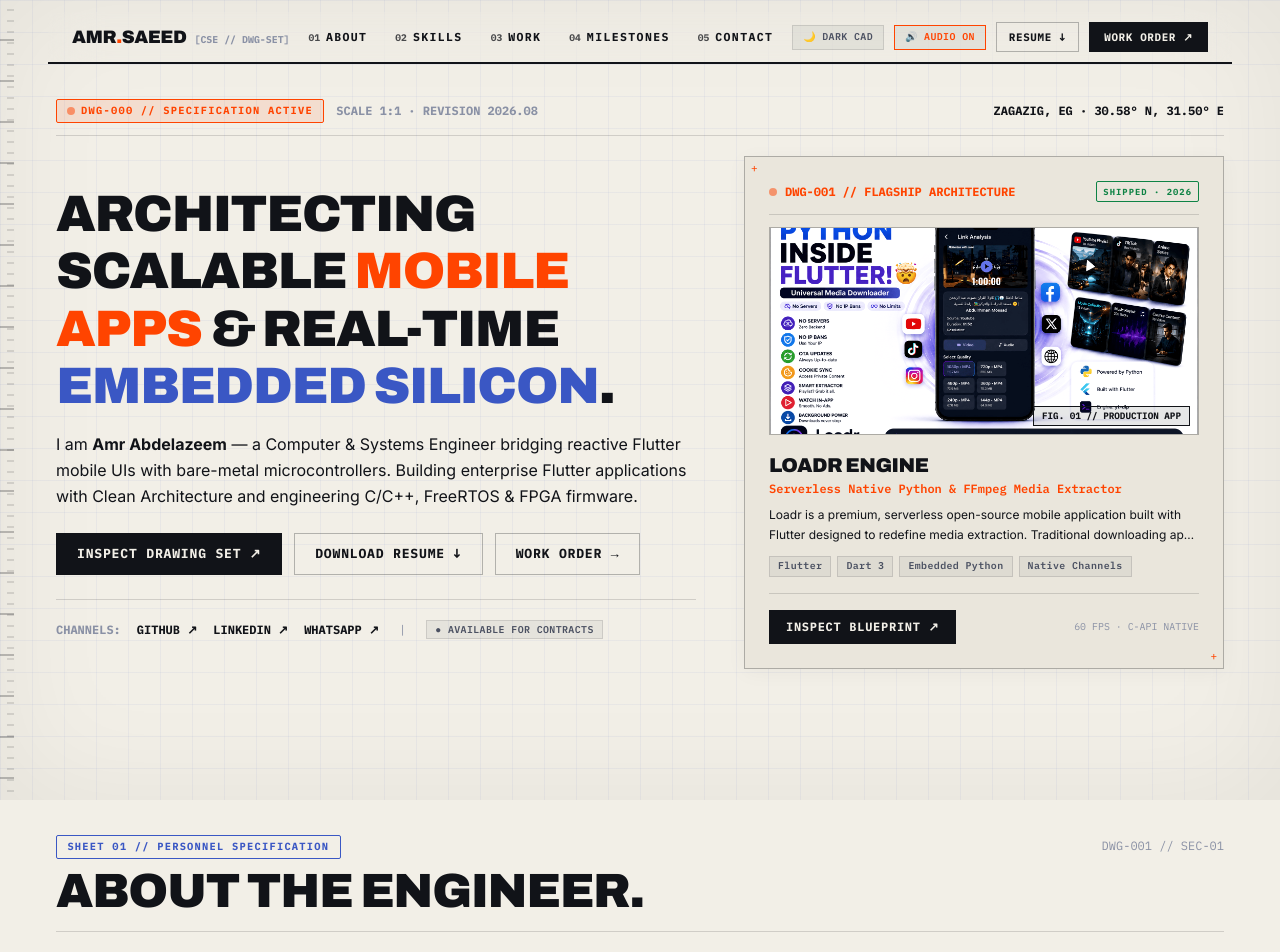
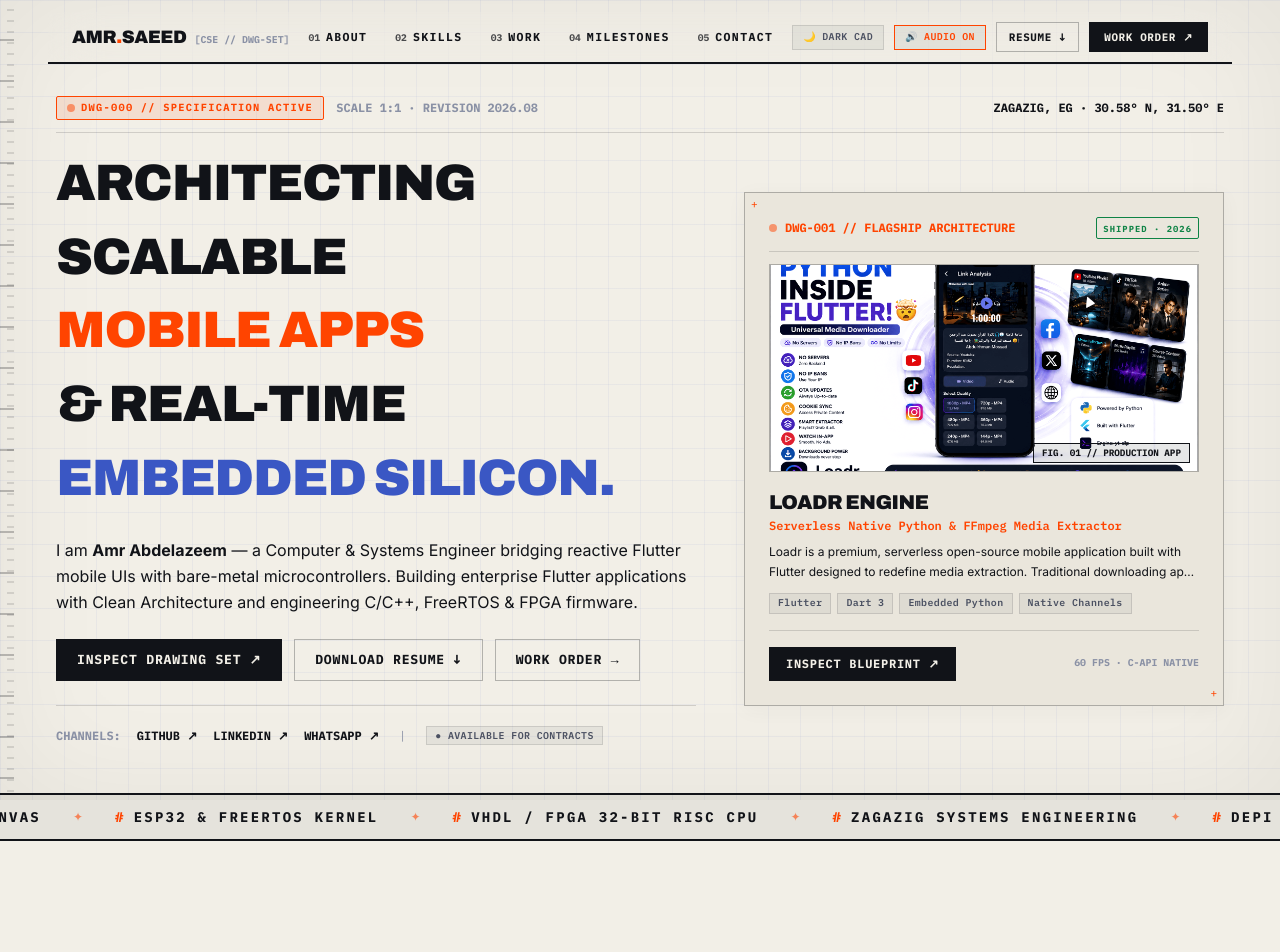
Before and after one commit to amrsaeedcse/portfolio, a React (Vite) app: page / in a window 1280 px wide. Shown: the top 952 px of the page. Built offline with nearby package versions, Linux system fonts and the light colour scheme.

Commit message:
feat: implement core layout, global navigation, and engineering marquee section

```diff
--- a/src/App.jsx
+++ b/src/App.jsx
@@ -2,6 +2,7 @@ import { useEffect, useState, useCallback, Suspense, lazy } from 'react';
 import { AnimatePresence, motion } from 'framer-motion';
 import Loader from './components/Loader';
 import CustomCursor from './components/ui/CustomCursor';
+import EngineeringMarquee from './components/ui/EngineeringMarquee';
 import { isSoundEnabled, toggleSound, playSwitchClick, playHoverTick } from './lib/soundFx';
 
 const ProjectDetail = lazy(() => import('./components/sections/ProjectDetail'));
@@ -371,6 +372,7 @@ export default function App() {
       {/* ── Application Sections ─────────────────────────────────────────── */}
       <main className="relative z-10">
         <Hero ready={heroReady} scrollToSection={scrollToSection} onOpenProject={setActiveProject} />
+        <EngineeringMarquee />
         <About />
         <Skills />
         <Work onProjectClick={setActiveProject} />
--- a/src/components/sections/Hero.jsx
+++ b/src/components/sections/Hero.jsx
@@ -9,18 +9,31 @@ const containerVariants = {
     opacity: 1,
     transition: {
       staggerChildren: 0.08,
-      delayChildren: 0.1,
+      delayChildren: 0.05,
+    },
+  },
+};
+
+const wordVariants = {
+  hidden: { y: '120%', opacity: 0, rotate: 3 },
+  visible: {
+    y: '0%',
+    opacity: 1,
+    rotate: 0,
+    transition: {
+      duration: 0.75,
+      ease: [0.16, 1, 0.3, 1],
     },
   },
 };
 
 const itemVariants = {
-  hidden: { opacity: 0, y: 20, filter: 'blur(6px)' },
+  hidden: { opacity: 0, y: 25, filter: 'blur(8px)' },
   visible: {
     opacity: 1,
     y: 0,
     filter: 'blur(0px)',
-    transition: { duration: 0.6, ease: [0.16, 1, 0.3, 1] },
+    transition: { duration: 0.7, ease: [0.16, 1, 0.3, 1] },
   },
 };
 
@@ -35,7 +48,7 @@ export default function Hero({ ready = true, scrollToSection, onOpenProject }) {
         animate={ready ? 'visible' : 'hidden'}
         className="max-w-7xl mx-auto w-full relative z-10"
       >
-        {/* ── Top Status Bar ─────────────────────────────────────────────── */}
+        {/* ── Top Status Bar with Pulse Beacon ────────────────────────────── */}
         <motion.div
           variants={itemVariants}
           className="flex flex-wrap items-center justify-between gap-3 mb-5 pb-3 border-b border-current/15 select-none"
@@ -56,16 +69,39 @@ export default function Hero({ ready = true, scrollToSection, onOpenProject }) {
         </motion.div>
 
         {/* ── Main Hero Split Grid ────────────────────────────────────────── */}
-        <div className="grid lg:grid-cols-[1.2fr_0.9fr] gap-8 lg:gap-12 items-center">
+        <div className="grid lg:grid-cols-[1.2fr_0.9fr] gap-8 lg:gap-12 items-center relative">
 
-          {/* Left Column: Thesis & Actions (100% Above the Fold) */}
-          <div>
-            <motion.h1
-              variants={itemVariants}
-              className="font-display font-black text-3xl sm:text-4xl lg:text-[3.2rem] tracking-tight leading-[1.12] uppercase"
-            >
-              Architecting scalable <span className="text-[#FF4400]">Mobile Apps</span> &amp; real-time <span className="text-[#3A57C4]">Embedded Silicon</span>.
-            </motion.h1>
+          {/* Left Column: Kinetic Headline & Actions (100% Above Fold) */}
+          <div className="relative z-10">
+            {/* Kinetic Masked Headline */}
+            <h1 className="font-display font-black text-3xl sm:text-4xl lg:text-[3.2rem] tracking-tight leading-[1.12] uppercase overflow-hidden">
+              <span className="inline-block overflow-hidden py-0.5">
+                <motion.span variants={wordVariants} className="inline-block mr-2.5">
+                  Architecting
+                </motion.span>
+              </span>
+              <span className="inline-block overflow-hidden py-0.5">
+                <motion.span variants={wordVariants} className="inline-block mr-2.5">
+                  scalable
+                </motion.span>
+              </span>
+              <span className="inline-block overflow-hidden py-0.5">
+                <motion.span variants={wordVariants} className="inline-block text-[#FF4400] mr-2.5">
+                  Mobile Apps
+                </motion.span>
+              </span>
+              <br className="hidden sm:inline" />
+              <span className="inline-block overflow-hidden py-0.5">
+                <motion.span variants={wordVariants} className="inline-block mr-2.5">
+                  &amp; real-time
+                </motion.span>
+              </span>
+              <span className="inline-block overflow-hidden py-0.5">
+                <motion.span variants={wordVariants} className="inline-block text-[#3A57C4]">
+                  Embedded Silicon.
+                </motion.span>
+              </span>
+            </h1>
 
             <motion.p
               variants={itemVariants}
@@ -128,10 +164,10 @@ export default function Hero({ ready = true, scrollToSection, onOpenProject }) {
             </motion.div>
           </div>
 
-          {/* Right Column: Flagship Project Spotlight Card (Loadr) */}
-          <motion.div variants={itemVariants}>
-            <TiltCard maxTilt={5}>
-              <div className="sheet-frame p-6 shadow-xl relative overflow-hidden bg-current/5 flex flex-col justify-between">
+          {/* Right Column: 3D Spatial Flagship Project Spotlight Card */}
+          <motion.div variants={itemVariants} className="relative">
+            <TiltCard maxTilt={6}>
+              <div className="sheet-frame p-6 shadow-2xl relative overflow-hidden bg-current/5 flex flex-col justify-between group">
 
                 {/* Title Block Header */}
                 <div className="flex items-center justify-between pb-3 border-b border-current/15 mb-3">
@@ -146,7 +182,7 @@ export default function Hero({ ready = true, scrollToSection, onOpenProject }) {
                   </span>
                 </div>
 
-                {/* Flagship App Image Preview */}
+                {/* Flagship App Image Preview with 3D Depth */}
                 <div
                   onClick={() => { playSwitchClick(); onOpenProject?.(flagship); }}
                   className="relative h-48 sm:h-52 overflow-hidden border border-current/20 bg-current/10 cursor-pointer group mb-4"
@@ -169,7 +205,7 @@ export default function Hero({ ready = true, scrollToSection, onOpenProject }) {
 
                 {/* Project Specs */}
                 <div>
-                  <h3 className="font-display font-black text-xl tracking-tight uppercase">
+                  <h3 className="font-display font-black text-xl tracking-tight uppercase group-hover:text-[#FF4400] transition-colors">
                     {flagship.title}
                   </h3>
                   <p className="font-mono text-xs text-[#FF4400] font-semibold mt-0.5">
@@ -200,7 +236,7 @@ export default function Hero({ ready = true, scrollToSection, onOpenProject }) {
                     Inspect Blueprint ↗
                   </button>
 
-                  <span className="font-mono text-[0.62rem] text-[#8A91A5]">
+                  <span className="font-mono text-[0.62rem] text-[#8A91A5] font-bold">
                     60 FPS · C-API NATIVE
                   </span>
                 </div>
--- /dev/null
+++ b/src/components/ui/EngineeringMarquee.jsx
@@ -0,0 +1,46 @@
+import { motion } from 'framer-motion';
+
+const TICKER_ITEMS = [
+  'FLUTTER 3.x',
+  'CLEAN ARCHITECTURE',
+  'DART ISOLATES',
+  '60 FPS NATIVE CANVAS',
+  'ESP32 & FREERTOS KERNEL',
+  'VHDL / FPGA 32-BIT RISC CPU',
+  'ZAGAZIG SYSTEMS ENGINEERING',
+  'DEPI & ITI SCHOLAR',
+  'HIVE NOSQL LOCAL DB',
+  'NATIVE C-API BRIDGING',
+  'ARM FFMPEG REMUXING',
+];
+
+export default function EngineeringMarquee() {
+  const repeated = [...TICKER_ITEMS, ...TICKER_ITEMS, ...TICKER_ITEMS];
+
+  return (
+    <div className="relative w-full overflow-hidden border-y-2 border-current bg-current/5 py-3 select-none">
+      {/* Subtle CAD Ambient Backdrop */}
+      <div className="flex w-max will-change-transform">
+        <motion.div
+          animate={{ x: ['0%', '-33.333%'] }}
+          transition={{
+            repeat: Infinity,
+            ease: 'linear',
+            duration: 25,
+          }}
+          className="flex items-center gap-8 whitespace-nowrap"
+        >
+          {repeated.map((item, idx) => (
+            <div key={idx} className="flex items-center gap-8">
+              <span className="font-mono text-xs sm:text-sm font-bold tracking-[0.16em] uppercase text-inherit flex items-center gap-2">
+                <span className="text-[#FF4400] font-bold">#</span>
+                {item}
+              </span>
+              <span className="font-mono text-xs text-[#FF4400] opacity-60">✦</span>
+            </div>
+          ))}
+        </motion.div>
+      </div>
+    </div>
+  );
+}
```
